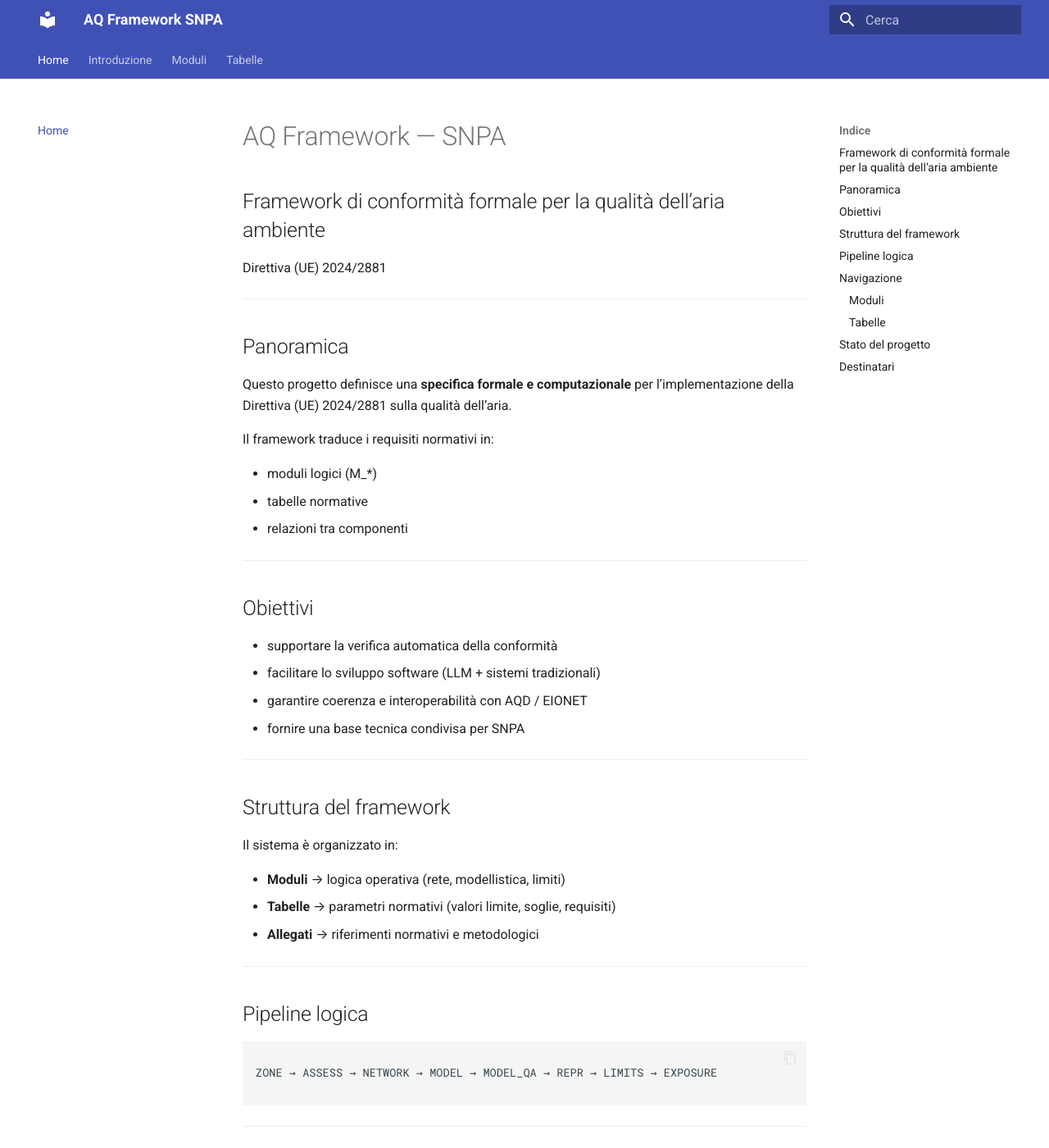
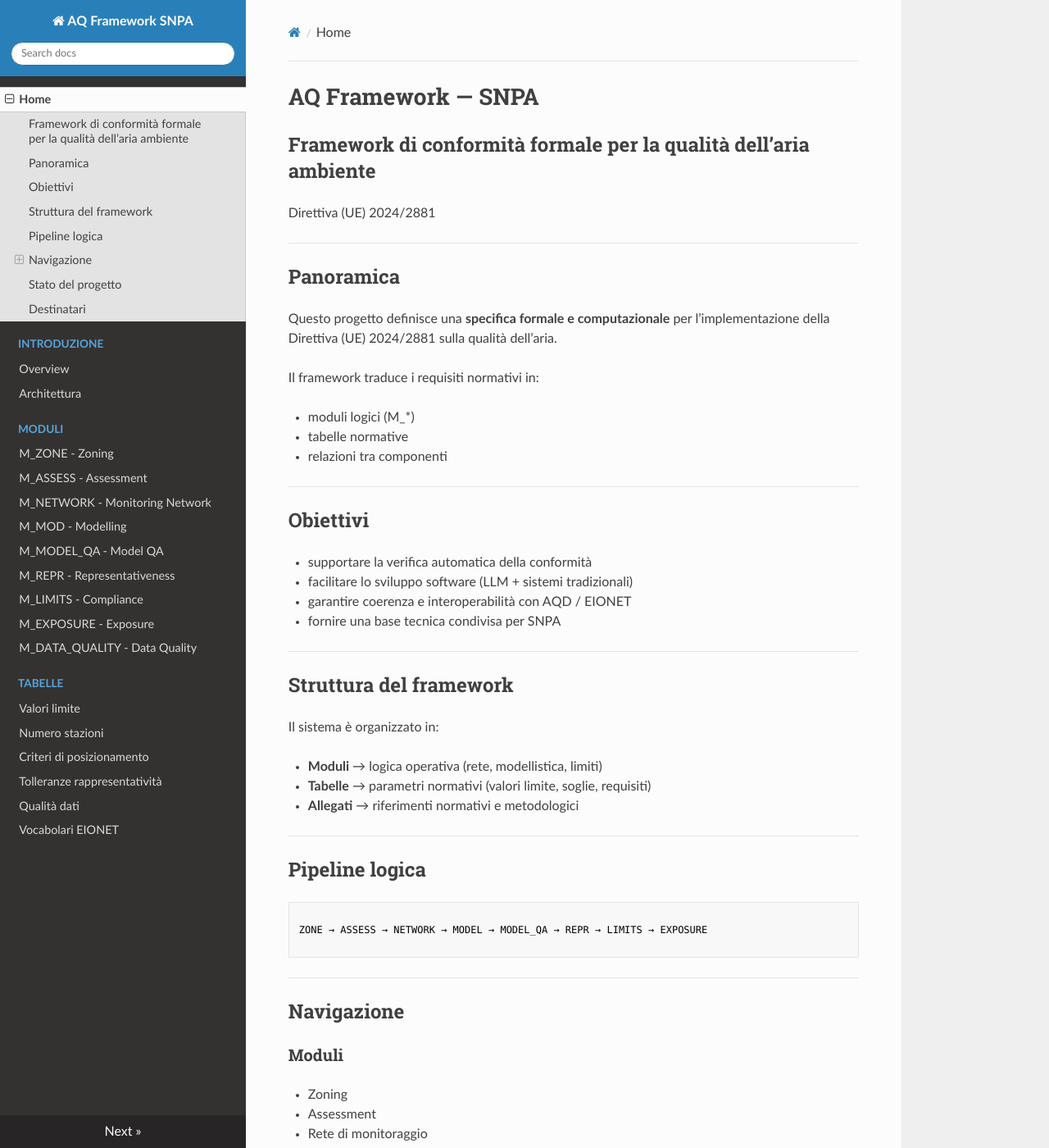
Before and after one commit to jobonaf/aq-framework-snpa, an MkDocs documentation site: the page built from docs/index.md, in a window 1280 px wide and 1400 px high. Shown: the whole window at 82% size. Built offline with MkDocs 1.6.1, drawn with Linux system fonts in a browser that asks for light colours; nearby versions of some CDN libraries; some of the changed text lies outside the part shown.

Commit message:
classic readthedocs layout

```diff
--- a/mkdocs.yml
+++ b/mkdocs.yml
@@ -4,20 +4,10 @@ site_author: Giovanni Bonafè
 use_directory_urls: true
 
 theme:
-  name: material
-  language: it
-  features:
-    - navigation.tabs
-    - navigation.sections
-    - search.highlight
-    - content.code.copy
+  name: readthedocs
 
 plugins:
   - search
-
-extra:
-  search:
-    language: 'it'
 
 nav:
   - Home: index.md
@@ -27,15 +17,15 @@ nav:
       - Architettura: architecture.md
 
   - Moduli:
-      - M_ZONE — Zoning: modules/zone.md
-      - M_ASSESS — Assessment: modules/assess.md
-      - M_NETWORK — Monitoring Network: modules/network.md
-      - M_MOD — Modelling: modules/modelling.md
-      - M_MODEL_QA — Model QA: modules/model_qa.md
-      - M_REPR — Representativeness: modules/repr.md
-      - M_LIMITS — Compliance: modules/limits.md
-      - M_EXPOSURE — Exposure: modules/exposure.md
-      - M_DATA_QUALITY — Data Quality: modules/data_quality.md
+      - M_ZONE - Zoning: modules/zone.md
+      - M_ASSESS - Assessment: modules/assess.md
+      - M_NETWORK - Monitoring Network: modules/network.md
+      - M_MOD - Modelling: modules/modelling.md
+      - M_MODEL_QA - Model QA: modules/model_qa.md
+      - M_REPR - Representativeness: modules/repr.md
+      - M_LIMITS - Compliance: modules/limits.md
+      - M_EXPOSURE - Exposure: modules/exposure.md
+      - M_DATA_QUALITY - Data Quality: modules/data_quality.md
 
   - Tabelle:
       - Valori limite: tables/limits.md
```
